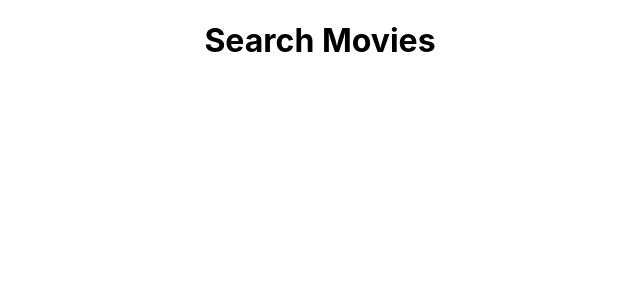
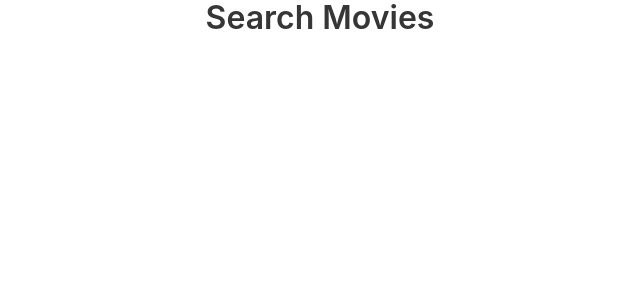
Before and after one commit to hellagood9/omdb-movies, a React (Create React App) app: page / in a window 1280 px wide. Shown: the top 300 px of the page, without its empty margins (320-960 px from the left). Built offline with nearby package versions, Linux system fonts and the light colour scheme.

Commit message:
Bulma installed, Title element created

```diff
--- a/src/App.js
+++ b/src/App.js
@@ -1,10 +1,13 @@
-import React from 'react';
-import './App.css';
+import React from "react";
+import "./App.css";
+import "bulma/css/bulma.css";
+
+import { Title } from "./elements/Title"
 
 function App() {
   return (
     <div className="App">
-     <h1>Search Movies</h1>
+      <Title>Search Movies</Title>
     </div>
   );
 }
--- /dev/null
+++ b/src/elements/Title.js
@@ -0,0 +1,5 @@
+import React from "react"
+
+export const Title = ({ children }) => (
+<h1 className="title">{children}</h1>
+)
```
